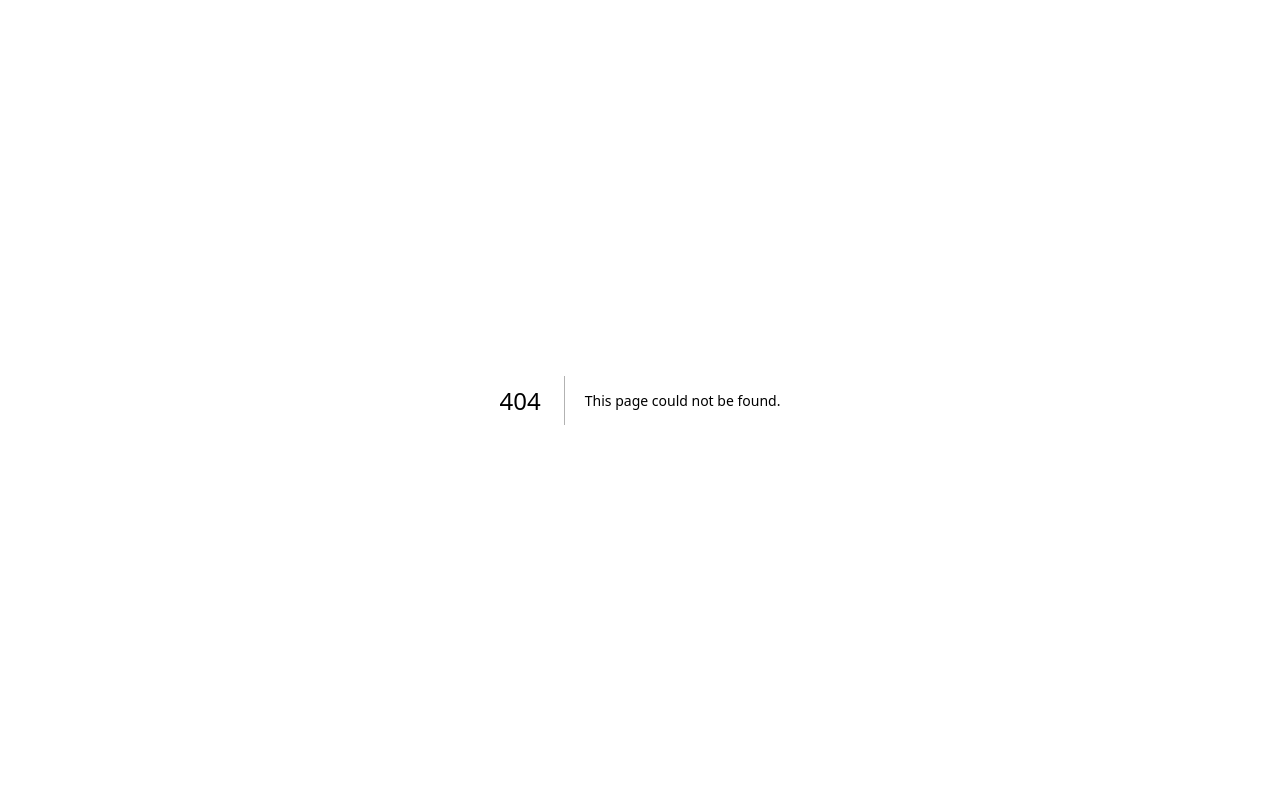
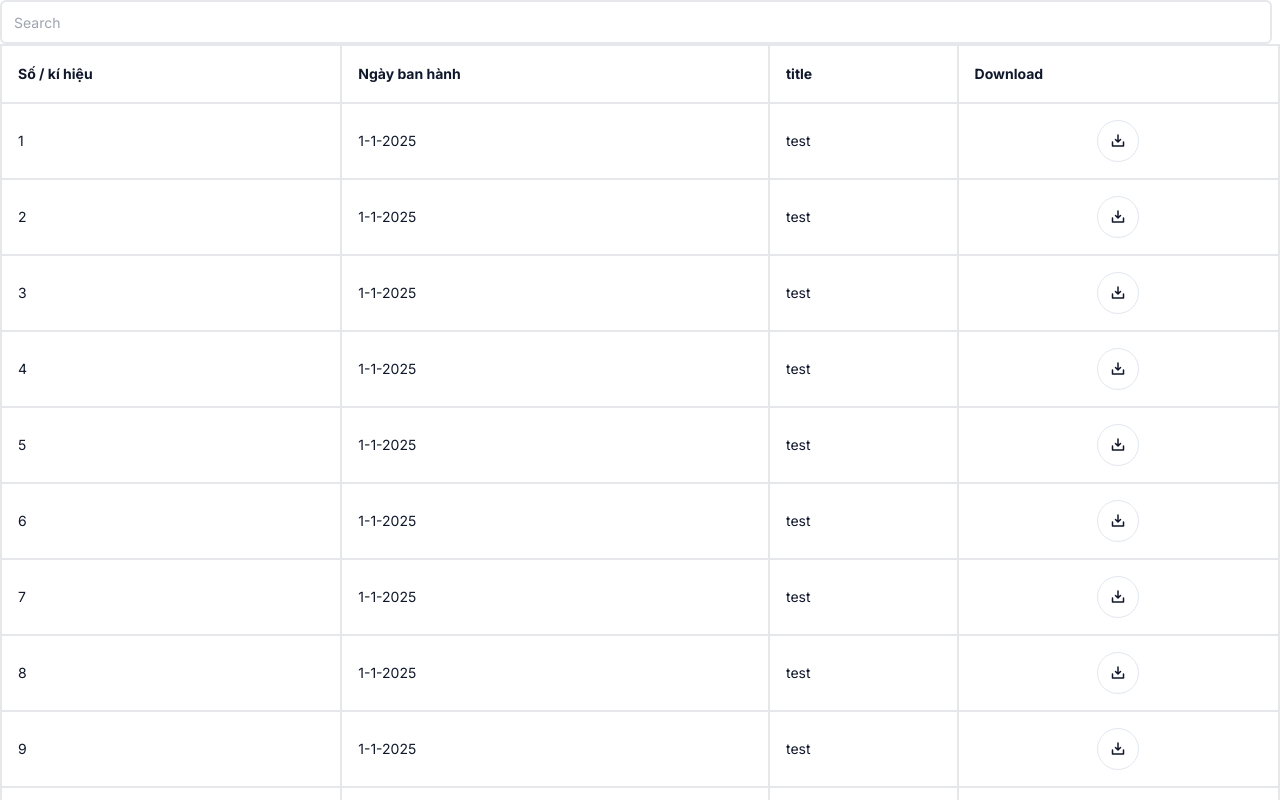
Before and after one commit to WDS-MHX/HSV_Web, a Next.js app: page /Documents in a window 1280 px wide. Before the commit this address had no page. Shown: the top 800 px of the page. Built offline with nearby package versions, Linux system fonts and the light colour scheme.

Commit message:
feat: first commit

```diff
--- a/package.json
+++ b/package.json
@@ -15,6 +15,7 @@
     "@commitlint/cli": "^19.3.0",
     "@commitlint/config-conventional": "^19.2.2",
     "@tanstack/react-query": "^5.45.1",
+    "@tanstack/react-table": "^8.19.2",
     "axios": "^1.7.2",
     "next": "14.2.4",
     "prettier": "^3.3.2",
--- a/public/index.ts
+++ b/public/index.ts
@@ -1 +1,2 @@
 export { default as picturePlaceHolder } from './picture-placeholder.png'
+export { default as webdevTeam } from './webdevTeam.svg'
--- /dev/null
+++ b/src/app/(main-layout)/Documents/components/DocumentsTable/DocumentsTable.tsx
@@ -0,0 +1,111 @@
+'use client'
+import {
+  createColumnHelper,
+  useReactTable,
+  getSortedRowModel,
+  getCoreRowModel,
+  getFilteredRowModel,
+  flexRender,
+} from '@tanstack/react-table'
+import Image from 'next/image'
+import { PiDownloadSimpleBold } from 'react-icons/pi'
+import React, { useMemo } from 'react'
+import { documents } from './data'
+interface documentType {
+  id?: number
+  releaseDate?: string
+  title?: string
+}
+export default function DocumentsTable() {
+  const columnHelper = createColumnHelper<documentType>()
+  // eslint-disable-next-line
+  const columnDef = useMemo(
+    () => [
+      columnHelper.accessor((row) => `${row.id}`, {
+        id: 'id',
+        header: 'Số / kí hiệu',
+      }),
+      columnHelper.accessor((row) => `${row.releaseDate}`, {
+        id: 'releaseDate',
+        header: 'Ngày ban hành',
+      }),
+      columnHelper.accessor((row) => `${row.title}`, {
+        id: 'title',
+        header: 'title',
+      }),
+      columnHelper.accessor((row) => `${row.id}`, {
+        id: 'Download',
+        header: 'Download',
+        cell: (info) => (
+          <div className='rounded-full cursor-pointer mx-auto w-fit p-3 border-[1px] border-slate-200'>
+            <PiDownloadSimpleBold size={16}></PiDownloadSimpleBold>
+          </div>
+        ),
+      }),
+    ],
+    [],
+  )
+  const finalData = React.useMemo(() => documents, [documents])
+  const tableInstance = useReactTable({
+    columns: columnDef,
+    data: finalData,
+    // state: {
+    //   columnFilters,
+    // },
+    getSortedRowModel: getSortedRowModel(),
+    getCoreRowModel: getCoreRowModel(),
+    getFilteredRowModel: getFilteredRowModel(),
+    columnResizeMode: 'onChange',
+  })
+  return (
+    <div className='flex flex-col'>
+      <div className='flex items-center justify-between'>
+        <div className='border-2 rounded-md mr-2 py-2 px-3 w-full'>
+          <input
+            className='border-none w-full focus:outline-none bg-white text-black text-sm font-normal leading-5'
+            placeholder='Search'
+          ></input>
+        </div>
+      </div>
+      <table className='h-full w-full border-collapse font-Manrope'>
+        <thead>
+          {tableInstance.getHeaderGroups().map((header) => {
+            return (
+              <tr className='sticky z-10 h-fit' key={header.id}>
+                {header.headers.map((column) => {
+                  return (
+                    <th
+                      className='text-sm sticky leading-6 text-slate-900 border-2 p-4 text-left font-bold'
+                      key={column.id}
+                      colSpan={column.colSpan}
+                    >
+                      {flexRender(column.column.columnDef.header, column.getContext())}
+                    </th>
+                  )
+                })}
+              </tr>
+            )
+          })}
+        </thead>
+        <tbody>
+          {tableInstance.getRowModel().rows.map((row) => {
+            return (
+              <tr key={row.id}>
+                {row.getVisibleCells().map((cell) => {
+                  return (
+                    <td
+                      className='p-4 border-2 text-sm leading-6 text-slate-900 font-normal'
+                      key={cell.id}
+                    >
+                      {flexRender(cell.column.columnDef.cell, cell.getContext())}
+                    </td>
+                  )
+                })}
+              </tr>
+            )
+          })}
+        </tbody>
+      </table>
+    </div>
+  )
+}
--- /dev/null
+++ b/src/app/(main-layout)/Documents/components/DocumentsTable/data.ts
@@ -0,0 +1,252 @@
+export const documents = [
+  {
+    id: 1,
+    releaseDate: '1-1-2025',
+    title: 'test',
+  },
+  {
+    id: 2,
+    releaseDate: '1-1-2025',
+    title: 'test',
+  },
+  {
+    id: 3,
+    releaseDate: '1-1-2025',
+    title: 'test',
+  },
+  {
+    id: 4,
+    releaseDate: '1-1-2025',
+    title: 'test',
+  },
+  {
+    id: 5,
+    releaseDate: '1-1-2025',
+    title: 'test',
+  },
+  {
+    id: 6,
+    releaseDate: '1-1-2025',
+    title: 'test',
+  },
+  {
+    id: 7,
+    releaseDate: '1-1-2025',
+    title: 'test',
+  },
+  {
+    id: 8,
+    releaseDate: '1-1-2025',
+    title: 'test',
+  },
+  {
+    id: 9,
+    releaseDate: '1-1-2025',
+    title: 'test',
+  },
+  {
+    id: 10,
+    releaseDate: '1-1-2025',
+    title: 'test',
+  },
+  {
+    id: 11,
+    releaseDate: '1-1-2025',
+    title: 'test',
+  },
+  {
+    id: 12,
+    releaseDate: '1-1-2025',
+    title: 'test',
+  },
+  {
+    id: 13,
+    releaseDate: '1-1-2025',
+    title: 'test',
+  },
+  {
+    id: 14,
+    releaseDate: '1-1-2025',
+    title: 'test',
+  },
+  {
+    id: 15,
+    releaseDate: '1-1-2025',
+    title: 'test',
+  },
+  {
+    id: 16,
+    releaseDate: '1-1-2025',
+    title: 'test',
+  },
+  {
+    id: 17,
+    releaseDate: '1-1-2025',
+    title: 'test',
+  },
+  {
+    id: 18,
+    releaseDate: '1-1-2025',
+    title: 'test',
+  },
+  {
+    id: 19,
+    releaseDate: '1-1-2025',
+    title: 'test',
+  },
+  {
+    id: 20,
+    releaseDate: '1-1-2025',
+    title: 'test',
+  },
+  {
+    id: 21,
+    releaseDate: '1-1-2025',
+    title: 'test',
+  },
+  {
+    id: 22,
+    releaseDate: '1-1-2025',
+    title: 'test',
+  },
+  {
+    id: 23,
+    releaseDate: '1-1-2025',
+    title: 'test',
+  },
+  {
+    id: 24,
+    releaseDate: '1-1-2025',
+    title: 'test',
+  },
+  {
+    id: 25,
+    releaseDate: '1-1-2025',
+    title: 'test',
+  },
+  {
+    id: 26,
+    releaseDate: '1-1-2025',
+    title: 'test',
+  },
+  {
+    id: 27,
+    releaseDate: '1-1-2025',
+    title: 'test',
+  },
+  {
+    id: 28,
+    releaseDate: '1-1-2025',
+    title: 'test',
+  },
+  {
+    id: 29,
+    releaseDate: '1-1-2025',
+    title: 'test',
+  },
+  {
+    id: 30,
+    releaseDate: '1-1-2025',
+    title: 'test',
+  },
+  {
+    id: 31,
+    releaseDate: '1-1-2025',
+    title: 'test',
+  },
+  {
+    id: 32,
+    releaseDate: '1-1-2025',
+    title: 'test',
+  },
+  {
+    id: 33,
+    releaseDate: '1-1-2025',
+    title: 'test',
+  },
+  {
+    id: 34,
+    releaseDate: '1-1-2025',
+    title: 'test',
+  },
+  {
+    id: 35,
+    releaseDate: '1-1-2025',
+    title: 'test',
+  },
+  {
+    id: 36,
+    releaseDate: '1-1-2025',
+    title: 'test',
+  },
+  {
+    id: 37,
+    releaseDate: '1-1-2025',
+    title: 'test',
+  },
+  {
+    id: 38,
+    releaseDate: '1-1-2025',
+    title: 'test',
+  },
+  {
+    id: 39,
+    releaseDate: '1-1-2025',
+    title: 'test',
+  },
+  {
+    id: 40,
+    releaseDate: '1-1-2025',
+    title: 'test',
+  },
+  {
+    id: 41,
+    releaseDate: '1-1-2025',
+    title: 'test',
+  },
+  {
+    id: 42,
+    releaseDate: '1-1-2025',
+    title: 'test',
+  },
+  {
+    id: 43,
+    releaseDate: '1-1-2025',
+    title: 'test',
+  },
+  {
+    id: 44,
+    releaseDate: '1-1-2025',
+    title: 'test',
+  },
+  {
+    id: 45,
+    releaseDate: '1-1-2025',
+    title: 'test',
+  },
+  {
+    id: 46,
+    releaseDate: '1-1-2025',
+    title: 'test',
+  },
+  {
+    id: 47,
+    releaseDate: '1-1-2025',
+    title: 'test',
+  },
+  {
+    id: 48,
+    releaseDate: '1-1-2025',
+    title: 'test',
+  },
+  {
+    id: 49,
+    releaseDate: '1-1-2025',
+    title: 'test',
+  },
+  {
+    id: 50,
+    releaseDate: '1-1-2025',
+    title: 'test',
+  },
+]
--- /dev/null
+++ b/src/app/(main-layout)/Documents/components/index.ts
@@ -0,0 +1 @@
+export { default as DocumentsTable } from './DocumentsTable/DocumentsTable'
--- /dev/null
+++ b/src/app/(main-layout)/Documents/page.tsx
@@ -0,0 +1,9 @@
+import Image from 'next/image'
+import { DocumentsTable } from './components'
+export default function Documents() {
+  return (
+    <div>
+      <DocumentsTable></DocumentsTable>
+    </div>
+  )
+}
--- a/src/components/shared/mostRecent.tsx
+++ b/src/components/shared/mostRecent.tsx
@@ -1,9 +1,9 @@
 import React from 'react'
-import Image from 'next/image'
+import Image, { StaticImageData } from 'next/image'
 import { GrLinkNext } from 'react-icons/gr'
 
 interface mostRecentType {
-  img?: string
+  img?: string | StaticImageData
   content?: string
 }
 
```
Also changed, not shown: src/components/shared/postReview.tsx (+5 -2 lines), 1 other file (tests, documents, lock files or other folders).
